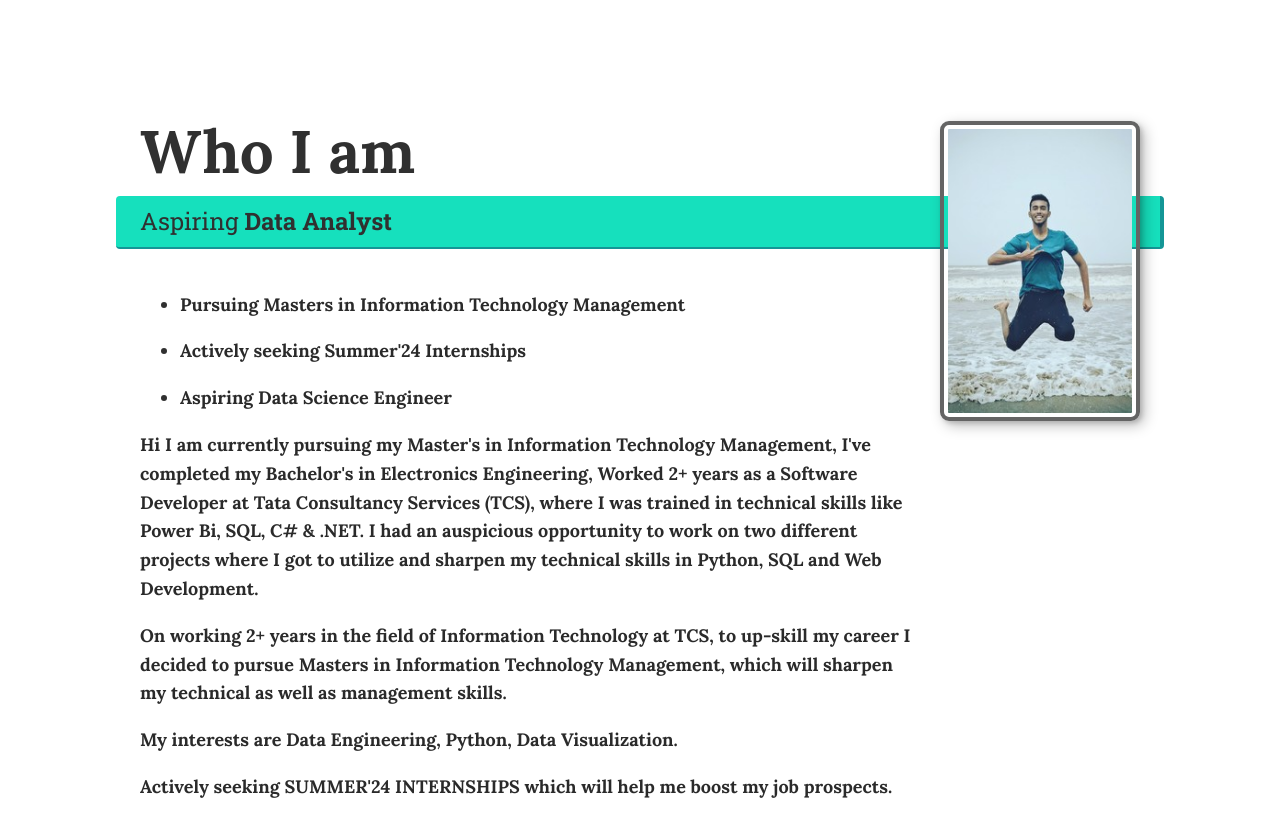
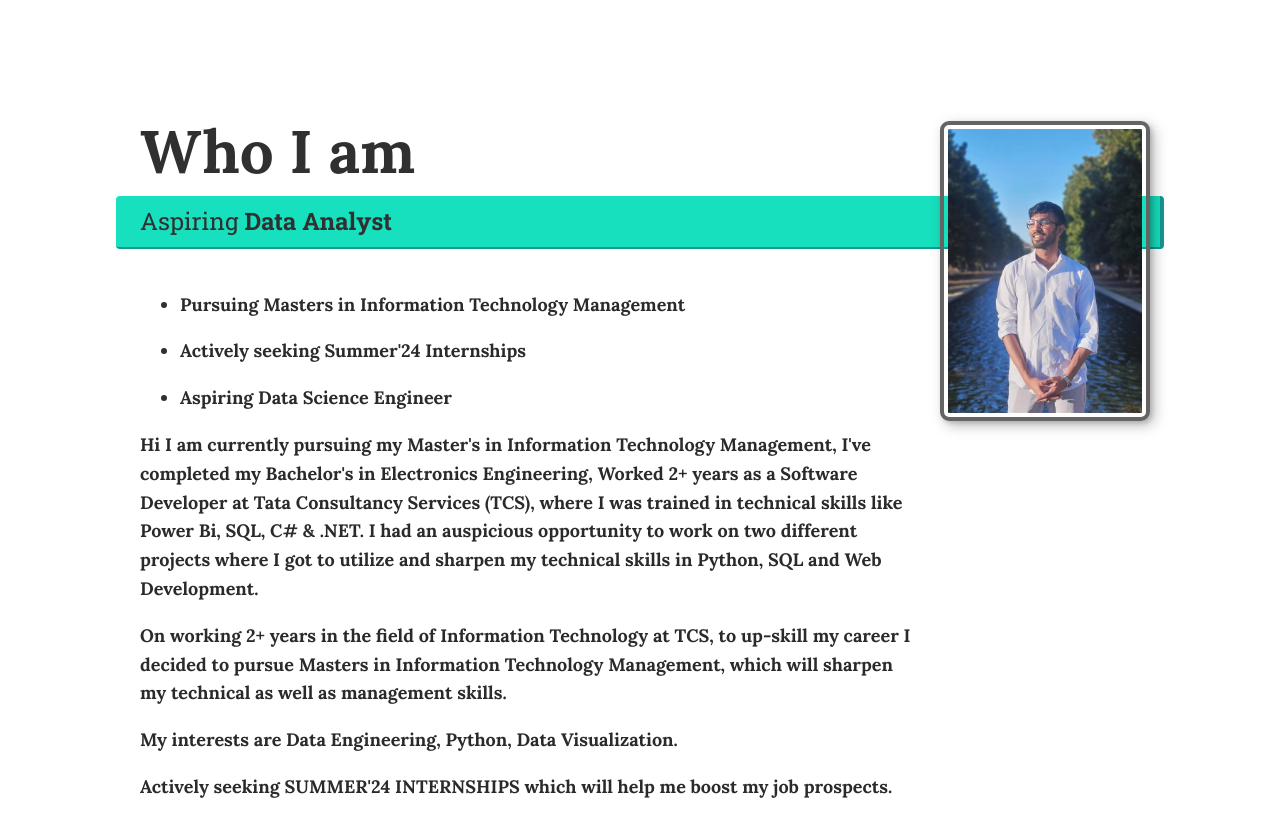
Before and after one commit to ShubK98/Portfolio, a plain HTML site: page index.html in a window 1280 px wide. Shown: the part 1540-2377 px from the top of the page. Drawn offline with nearby package versions, Linux system fonts and the light colour scheme.

Commit message:
About_me pic update

```diff
--- a/css/style.css
+++ b/css/style.css
@@ -926,7 +926,9 @@ header {
         grid-area: img;
         position: relative;
         min-height: 300px;
-        min-width: 200px;
+  min-width: 210px;
+  object-fit: cover;   /* keeps proportions, zooms/crops */
+  object-position: center; /* keeps focus in the center */
         z-index: 2;
     }
 }
--- a/index.html
+++ b/index.html
@@ -174,7 +174,7 @@
 
            </div>
 
-           <img src="img/jumpdev.jpg"bus class="about-me__img">
+           <img src="img/about_me_new.jpeg"bus class="about-me__img">
         </section>
 
 
```
Also changed, not shown: img/about_me_new.jpeg (added).
